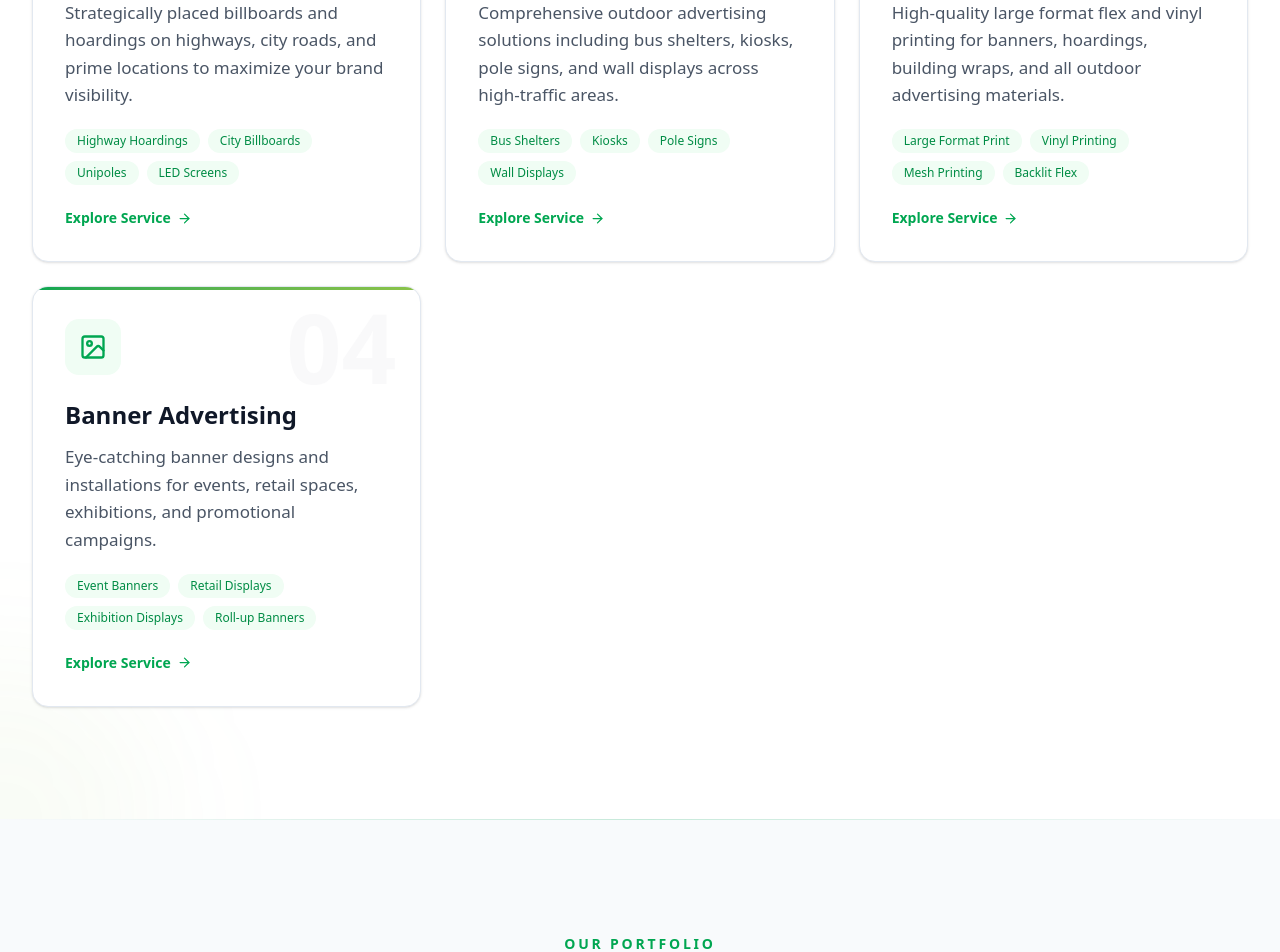
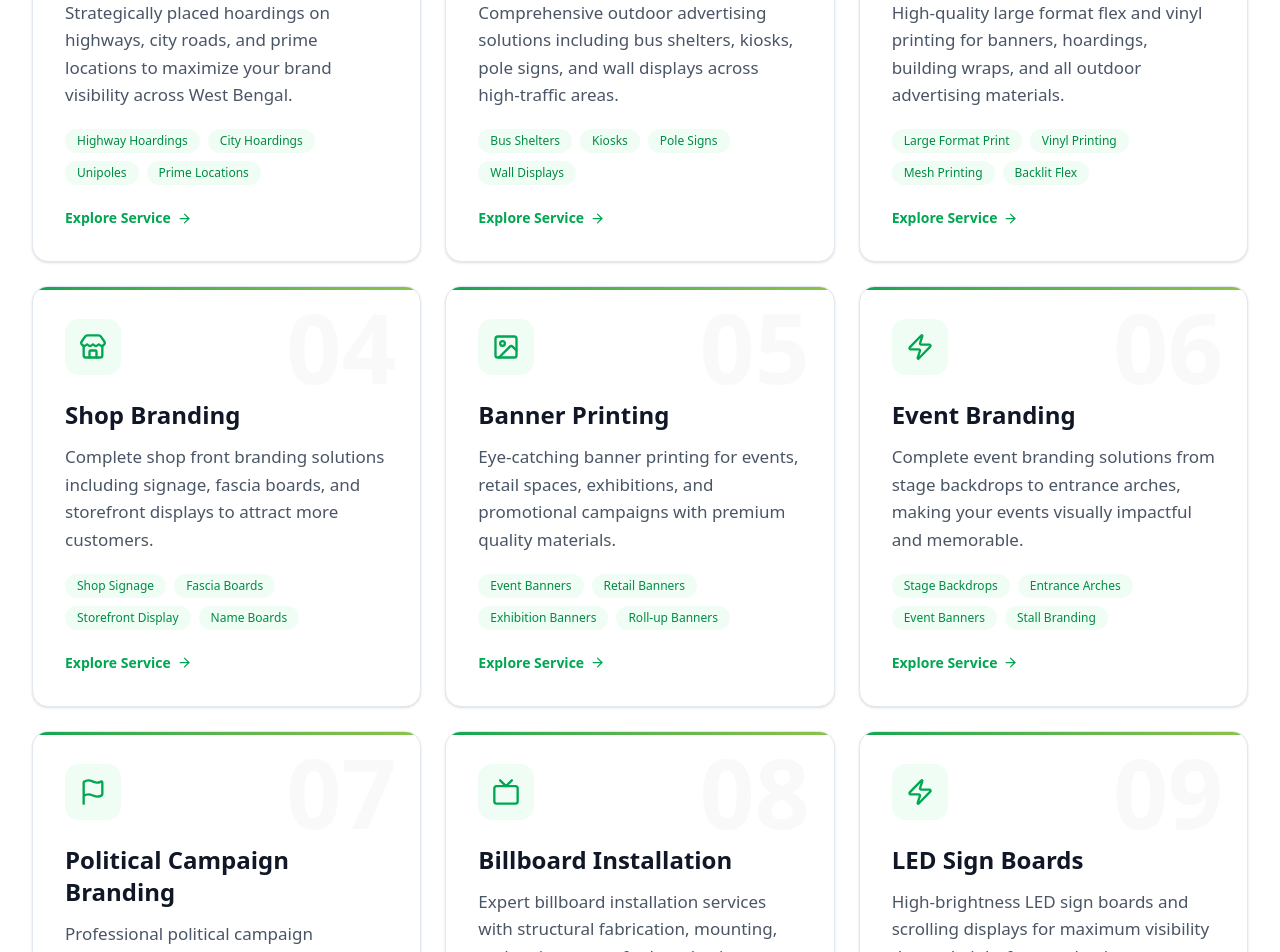
Before and after one commit to mahatosnehabala250-project/Aptek, a Next.js app: page / in a window 1280 px wide. Shown: the part 1760-2712 px from the top of the page. Built offline with nearby package versions, Linux system fonts and the light colour scheme.

Commit message:
feat: add year 2016, update 9 services, fix Google Maps coordinates

```diff
--- a/src/components/aptek/Contact.tsx
+++ b/src/components/aptek/Contact.tsx
@@ -87,10 +87,15 @@ export default function Contact() {
                   <label className="block text-xs sm:text-sm font-semibold text-gray-700 mb-1.5 sm:mb-2">Service Required *</label>
                   <select name="service" required className="form-input-aptek w-full px-4 py-3 rounded-xl text-sm appearance-none">
                     <option value="">Select a service</option>
-                    <option value="Hoarding Advertising">Hoarding Advertising</option>
+                    <option value="Hoardings">Hoardings</option>
                     <option value="Outdoor Advertising">Outdoor Advertising</option>
                     <option value="Flex Printing">Flex Printing</option>
-                    <option value="Banner Advertising">Banner Advertising</option>
+                    <option value="Shop Branding">Shop Branding</option>
+                    <option value="Banner Printing">Banner Printing</option>
+                    <option value="Event Branding">Event Branding</option>
+                    <option value="Political Campaign Branding">Political Campaign Branding</option>
+                    <option value="Billboard Installation">Billboard Installation</option>
+                    <option value="LED Sign Boards">LED Sign Boards</option>
                     <option value="Other">Other</option>
                   </select>
                 </div>
@@ -170,7 +175,7 @@ export default function Contact() {
             {/* Google Maps */}
             <div className="rounded-2xl overflow-hidden border border-gray-100 shadow-sm h-40 sm:h-48 md:h-56 hover:shadow-md transition-shadow duration-300">
               <iframe
-                src="https://www.google.com/maps/embed?pb=!1m18!1m12!1m3!1d3559.0!2d85.1!3d25.6!2m3!1f0!2f0!3f0!3m2!1i1024!2i768!4f13.1!3m3!1m2!1s0x0%3A0x0!2zMjXCsDM2JzAwLjAiTiA4NcKwMDYnMDAuMCJF!5e0!3m2!1sen!2sin!4v1700000000000!5m2!1sen!2sin"
+                src="https://maps.google.com/maps?q=23.3268592,86.3674747&z=16&output=embed"
                 width="100%" height="100%" style={{ border: 0 }} allowFullScreen loading="lazy"
                 referrerPolicy="no-referrer-when-downgrade" title="APTEK Media Office Location"
               />
--- a/src/components/aptek/Footer.tsx
+++ b/src/components/aptek/Footer.tsx
@@ -6,10 +6,15 @@ import { ArrowUp, Instagram, Facebook, Linkedin, Youtube, MapPin, Phone, Mail }
 
 const footerLinks = {
   services: [
-    { label: 'Hoarding Advertising', href: '#services' },
+    { label: 'Hoardings', href: '#services' },
     { label: 'Outdoor Advertising', href: '#services' },
     { label: 'Flex Printing', href: '#services' },
-    { label: 'Banner Advertising', href: '#services' },
+    { label: 'Shop Branding', href: '#services' },
+    { label: 'Banner Printing', href: '#services' },
+    { label: 'Event Branding', href: '#services' },
+    { label: 'Political Campaign Branding', href: '#services' },
+    { label: 'Billboard Installation', href: '#services' },
+    { label: 'LED Sign Boards', href: '#services' },
   ],
   company: [
     { label: 'About APTEK Media', href: '#clients' },
@@ -190,7 +195,7 @@ export default function Footer() {
       <div className="border-t border-white/5">
         <div className="max-w-7xl mx-auto px-4 sm:px-6 lg:px-8 py-5 flex flex-col sm:flex-row items-center justify-between gap-3">
           <p className="text-gray-500 text-xs md:text-sm text-center sm:text-left">
-            &copy; {new Date().getFullYear()} APTEK Media. All rights reserved. | A Complete AD Publicity
+            &copy; {new Date().getFullYear()} APTEK Media. All rights reserved. | Established 2016 | A Complete AD Publicity
           </p>
           <motion.button
             onClick={scrollToTop}
--- a/src/components/aptek/Services.tsx
+++ b/src/components/aptek/Services.tsx
@@ -8,15 +8,19 @@ import {
   PanelTop,
   Image,
   ArrowRight,
+  Store,
+  Flag,
+  Tv,
+  Zap,
 } from 'lucide-react';
 
 const services = [
   {
     icon: PanelTop,
-    title: 'Hoarding Advertising',
+    title: 'Hoardings',
     description:
-      'Strategically placed billboards and hoardings on highways, city roads, and prime locations to maximize your brand visibility.',
-    features: ['Highway Hoardings', 'City Billboards', 'Unipoles', 'LED Screens'],
+      'Strategically placed hoardings on highways, city roads, and prime locations to maximize your brand visibility across West Bengal.',
+    features: ['Highway Hoardings', 'City Hoardings', 'Unipoles', 'Prime Locations'],
   },
   {
     icon: Megaphone,
@@ -33,11 +37,46 @@ const services = [
     features: ['Large Format Print', 'Vinyl Printing', 'Mesh Printing', 'Backlit Flex'],
   },
   {
+    icon: Store,
+    title: 'Shop Branding',
+    description:
+      'Complete shop front branding solutions including signage, fascia boards, and storefront displays to attract more customers.',
+    features: ['Shop Signage', 'Fascia Boards', 'Storefront Display', 'Name Boards'],
+  },
+  {
     icon: Image,
-    title: 'Banner Advertising',
+    title: 'Banner Printing',
     description:
-      'Eye-catching banner designs and installations for events, retail spaces, exhibitions, and promotional campaigns.',
-    features: ['Event Banners', 'Retail Displays', 'Exhibition Displays', 'Roll-up Banners'],
+      'Eye-catching banner printing for events, retail spaces, exhibitions, and promotional campaigns with premium quality materials.',
+    features: ['Event Banners', 'Retail Banners', 'Exhibition Banners', 'Roll-up Banners'],
+  },
+  {
+    icon: Zap,
+    title: 'Event Branding',
+    description:
+      'Complete event branding solutions from stage backdrops to entrance arches, making your events visually impactful and memorable.',
+    features: ['Stage Backdrops', 'Entrance Arches', 'Event Banners', 'Stall Branding'],
+  },
+  {
+    icon: Flag,
+    title: 'Political Campaign Branding',
+    description:
+      'Professional political campaign branding including hoardings, banners, flex printing, and mass visibility solutions.',
+    features: ['Campaign Hoardings', 'Rally Banners', 'Flex Printing', 'Mass Coverage'],
+  },
+  {
+    icon: Tv,
+    title: 'Billboard Installation',
+    description:
+      'Expert billboard installation services with structural fabrication, mounting, and maintenance for long-lasting outdoor presence.',
+    features: ['Structural Fabrication', 'Safe Mounting', 'Maintenance', 'Custom Sizes'],
+  },
+  {
+    icon: Zap,
+    title: 'LED Sign Boards',
+    description:
+      'High-brightness LED sign boards and scrolling displays for maximum visibility day and night for your business.',
+    features: ['LED Scrolling Boards', 'Glow Sign Boards', 'Neon Signs', '24/7 Visibility'],
   },
 ];
 
```
